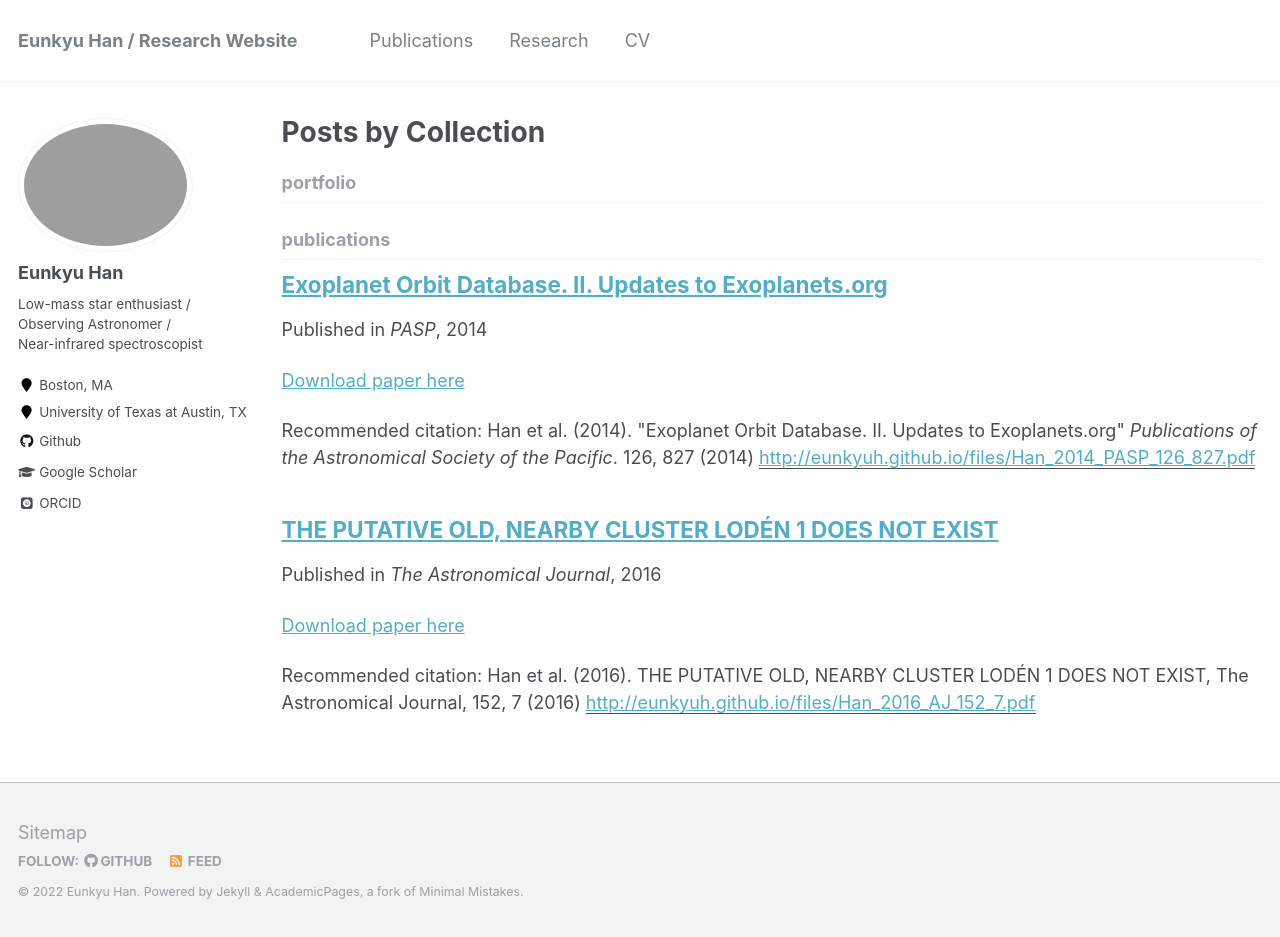
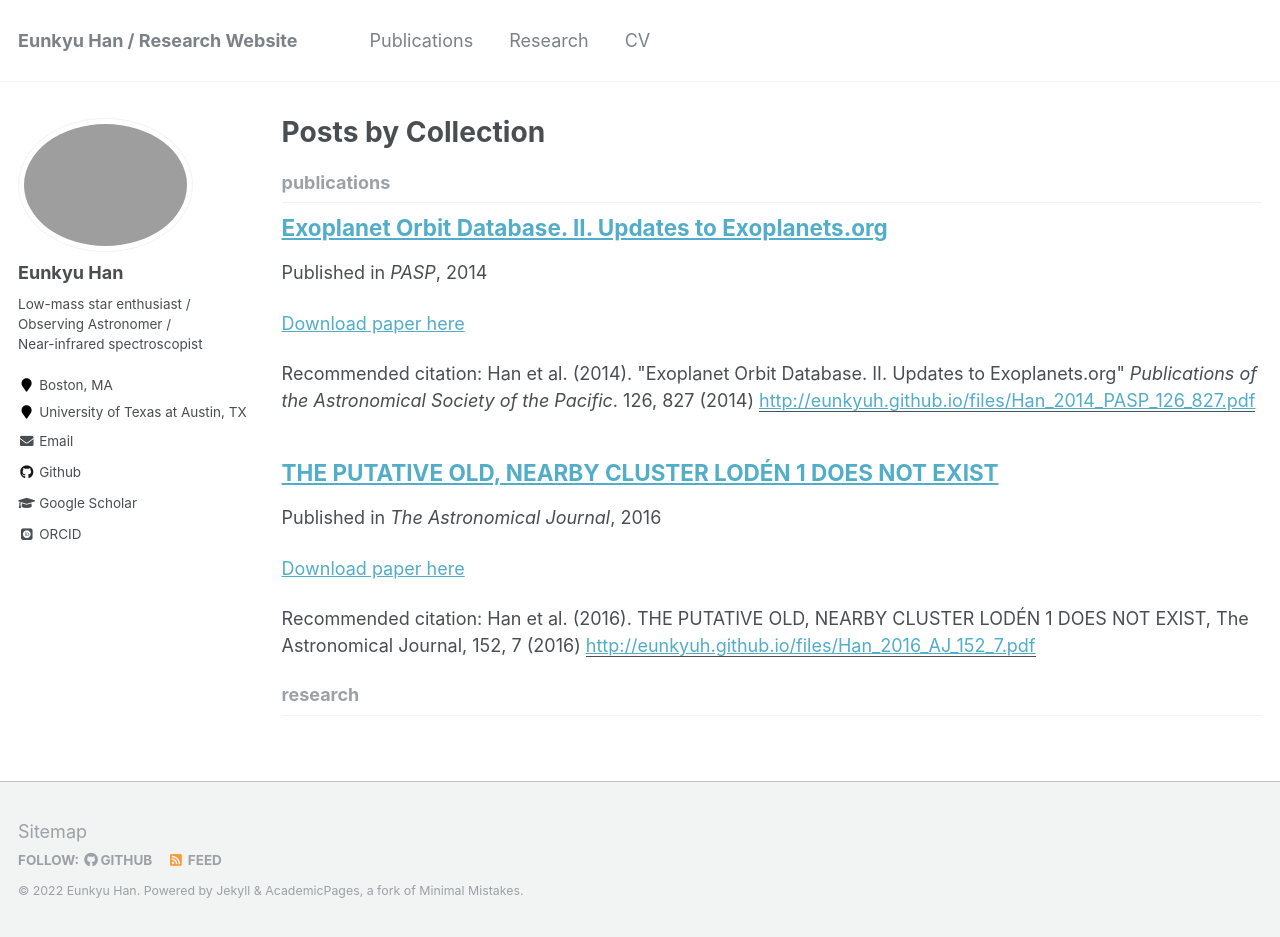
Before and after one commit to eunkyuh/eunkyuh.github.io, a Jekyll site: the page built from _pages/collection-archive.html, in a window 1280 px wide and 937 px high. Built offline with Jekyll 4.4.1, drawn with Linux system fonts in a browser that asks for light colours; some web fonts are replaced.

Commit message:
Update _config.yml

```diff
--- a/_config.yml
+++ b/_config.yml
@@ -81,13 +81,13 @@ analytics:
 # Site Author
 author:
   name             : "Eunkyu Han"
-  avatar           : "profile"
+  avatar           : "profile.png"
   bio              : "Low-mass star enthusiast / Observing Astronomer / Near-infrared spectroscopist"
   location         : "Boston, MA"
   employer         : "University of Texas at Austin, TX"
   ADS              : "https://ui.adsabs.harvard.edu/public-libraries/gFRYlocIS0GWiBpbYDSRBQ"
   googlescholar    : "https://scholar.google.com/citations?user=XI9s9J4AAAAJ&hl=en"
-  email            :
+  email            : "eunkyu.han at utexas at edu"
   researchgate     :  # example: "https://www.researchgate.net/profile/yourprofile"
   uri              :
   bitbucket        :
@@ -181,9 +181,9 @@ collections:
   publications:
     output: true
     permalink: /publication/
-  portfolio:
+  research:
     output: true
-    permalink: /:collection/:path/
+    permalink: /research/
   talks:
     output: false
     permalink: /:collection/:path/
```
